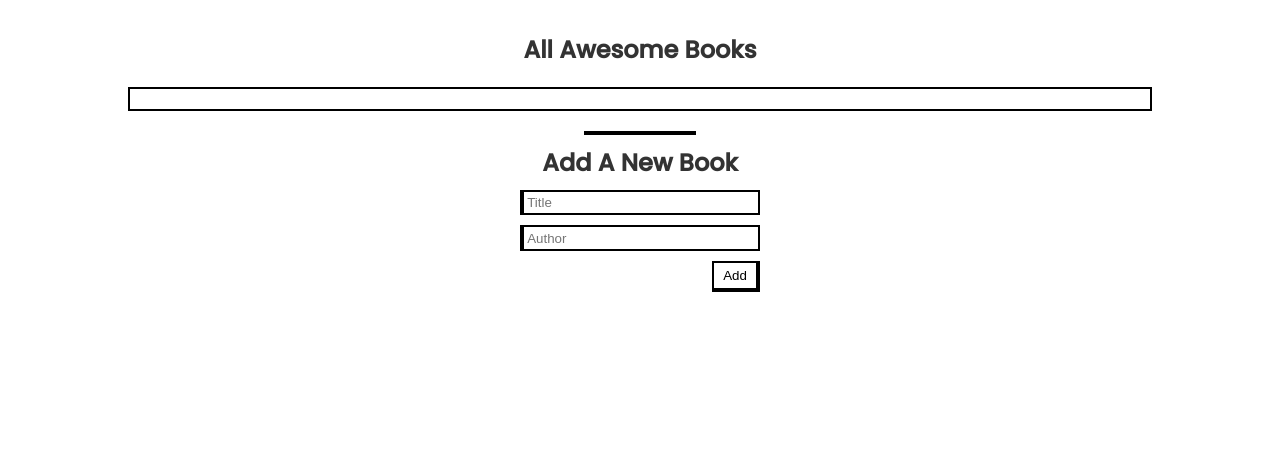
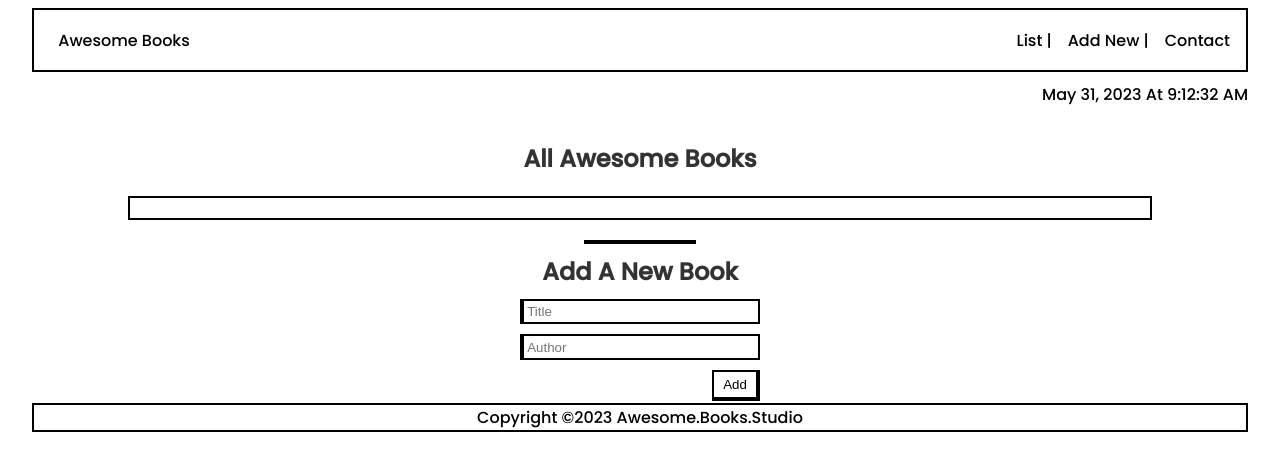
Before and after one commit to Othniel2471/awesome-books, a website: page index.html in a window 1280 px wide. Drawn offline with Linux system fonts and the light colour scheme.

Commit message:
Add footer and navbar

```diff
--- a/index.html
+++ b/index.html
@@ -10,6 +10,17 @@
 </head>
 <body>
     <main>
+        <header>
+            <nav id="nav">
+                <a class="logo">Awesome Books</a>
+                <ul>
+                    <li><a href="#"> List | </a></li>
+                    <li><a href="#"> Add New | </a></li>
+                    <li><a href="#"> Contact </a></li>
+                </ul>
+            </nav>
+            <p id="date"></p>
+        </header>
         <section class="book-section">
             <h1>all awesome books</h1>
             <div class="books-container">
@@ -24,6 +35,9 @@
             </form>
         </section>
     </main>
+    <footer>
+        <p>Copyright &copy;2023 awesome.books.studio</p>
+    </footer>
 </body>
 <script src="./assets/js/index.js"></script>
 </html>
```
